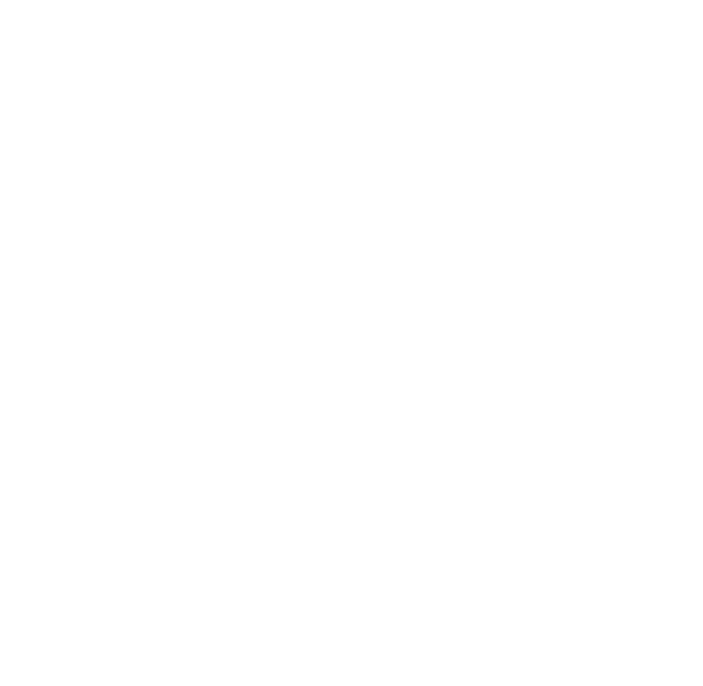
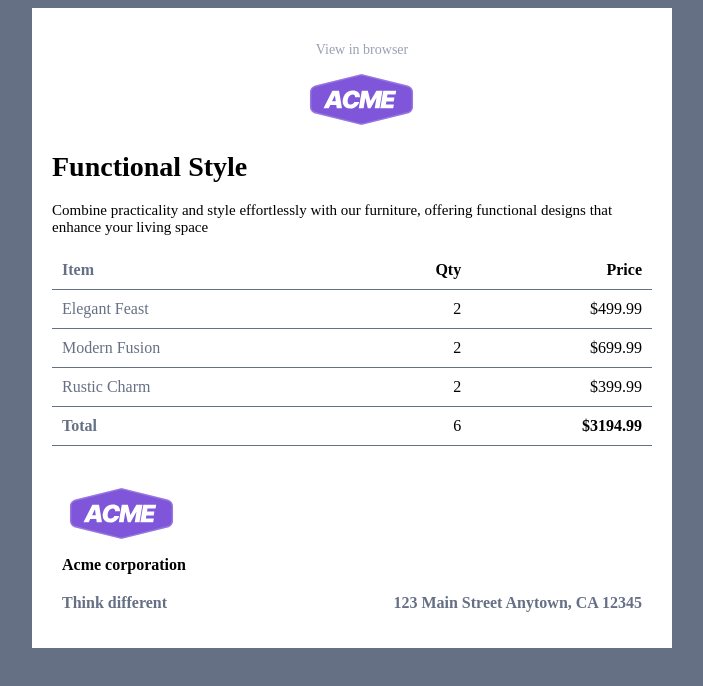
Before and after one commit to drapeID-DEV/hillel, a plain HTML site: page index.html in a window 1280 px wide. Shown: the whole page, without its empty margins (288-991 px from the left). Drawn offline with Linux system fonts and the light colour scheme.

Commit message:
done hw4

```diff
--- a/index.html
+++ b/index.html
@@ -5,7 +5,58 @@
     <meta name="viewport" content="width=device-width, initial-scale=1.0">
     <title>Document</title>
 </head>
+<style>
+    td {
+        padding: 10px;
+    }
+
+    body {
+        background-color: #667085;
+    }
+</style>
 <body>
-
+    <div style="width: 600px; height: 600px; padding: 20px; background-color: white; margin: auto;">
+        <p style="width: 600px; font-size: 14px; font-weight: 400; color: #98A2B3; text-align: center; padding-left: 10px;">View in browser</p>
+        <img src="./images/Logo.svg" alt="logo" style="margin: 0 250px;">
+        <h1 style="font-size: 28px; font-weight: 600;">Functional Style</h1>
+        <p style="font-size: 15px; font-weight: 400;">Combine practicality and style effortlessly with our furniture, offering functional designs that enhance your living space</p>
+        <table style="border-collapse: collapse; width: 600px">
+            <tr style="border-bottom: 1px #667085 solid;">
+                <td style="font-size: 16px; font-weight: 600; color: #667085; padding-right: 190px;">Item</td>
+                <td style="text-align: end; font-size: 16px; font-weight: 600;">Qty</td>
+                <td style="text-align: end; font-size: 16px; font-weight: 600;">Price</td>
+            </tr>
+            <tr style="border-bottom: 1px #667085 solid;">
+                <td style="font-size: 16px; font-weight: 400; color: #667085; padding-right: 190px;">Elegant Feast</td>
+                <td style="text-align: end;">2</td>
+                <td style="text-align: end;">$499.99</td>
+            </tr>
+            <tr style="border-bottom: 1px #667085 solid;">
+                <td style="font-size: 16px; font-weight: 400; color: #667085; padding-right: 190px;">Modern Fusion</td>
+                <td style="text-align: end;">2</td>
+                <td style="text-align: end;">$699.99</td>
+            </tr>
+            <tr style="border-bottom: 1px #667085 solid;">
+                <td style="font-size: 16px; font-weight: 400; color: #667085; padding-right: 190px;">Rustic Charm</td>
+                <td style="text-align: end;">2</td>
+                <td style="text-align: end;">$399.99</td>
+            </tr>
+            <tr style="border-bottom: 1px #667085 solid;">
+                <td style="font-size: 16px; font-weight: 600; color: #667085; padding-right: 190px;">Total</td>
+                <td style="text-align: end;">6</td>
+                <td style="text-align: end; font-size: 16px; font-weight: 600;">$3194.99</td>
+            </tr>
+            <tr>
+                <td style="padding-top: 40px; padding-bottom: 0px;"><img src="./images/Logo.svg" alt="logo"></td>
+            </tr>
+            <tr>
+                <td style="font-size: 16px; font-weight: 600;">Acme corporation</td>
+            </tr>
+            <tr>
+                <td style="font-size: 16px; font-weight: 600; color: #667085;">Think different</td>
+                <td colspan="2" style="text-align: end; font-size: 16px; font-weight: 600; color: #667085;">123 Main Street Anytown, CA 12345</td>
+            </tr>
+        </table>
+    </div>
 </body>
 </html>
```
Also changed, not shown: images/Logo.svg (added).
